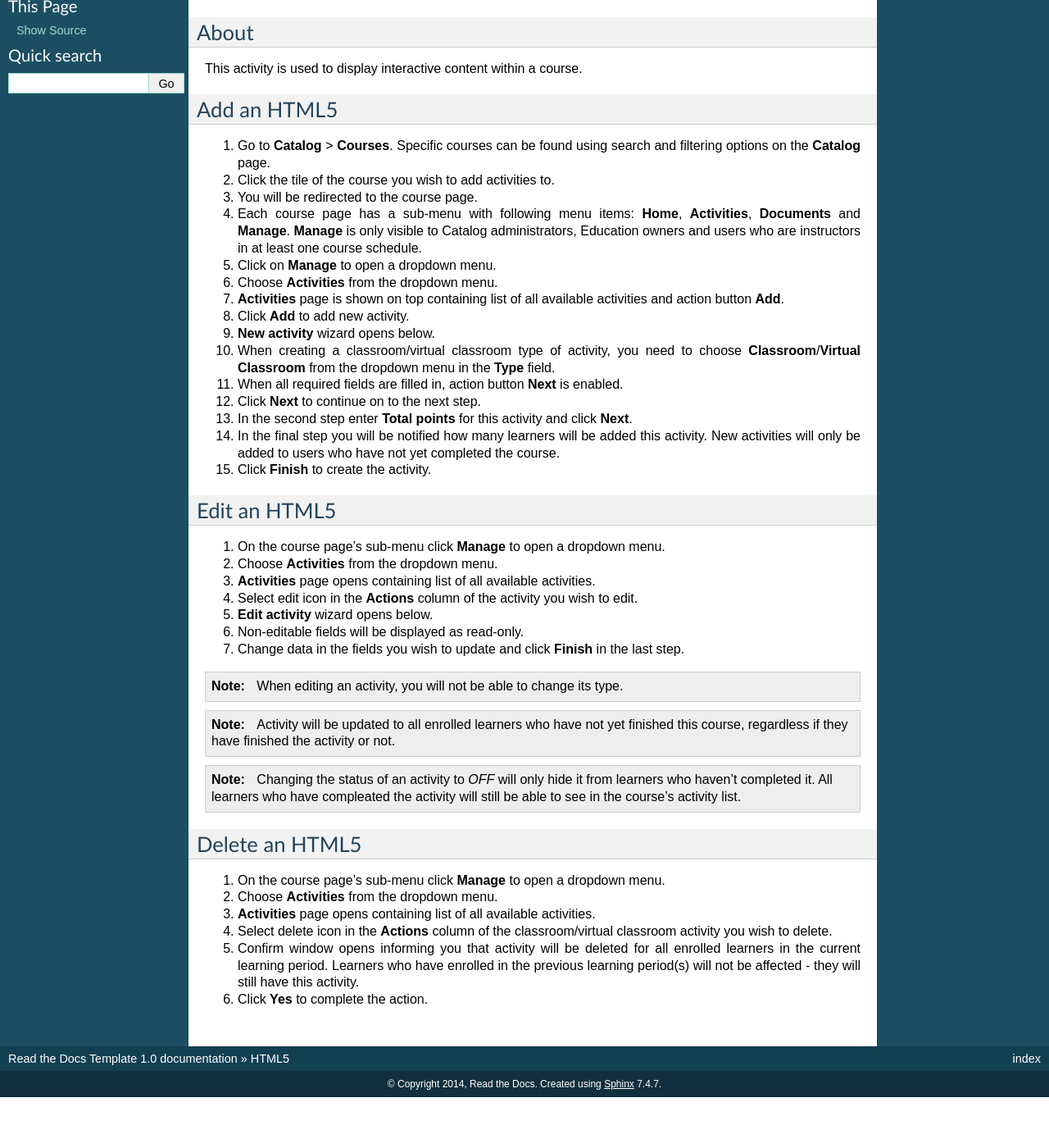
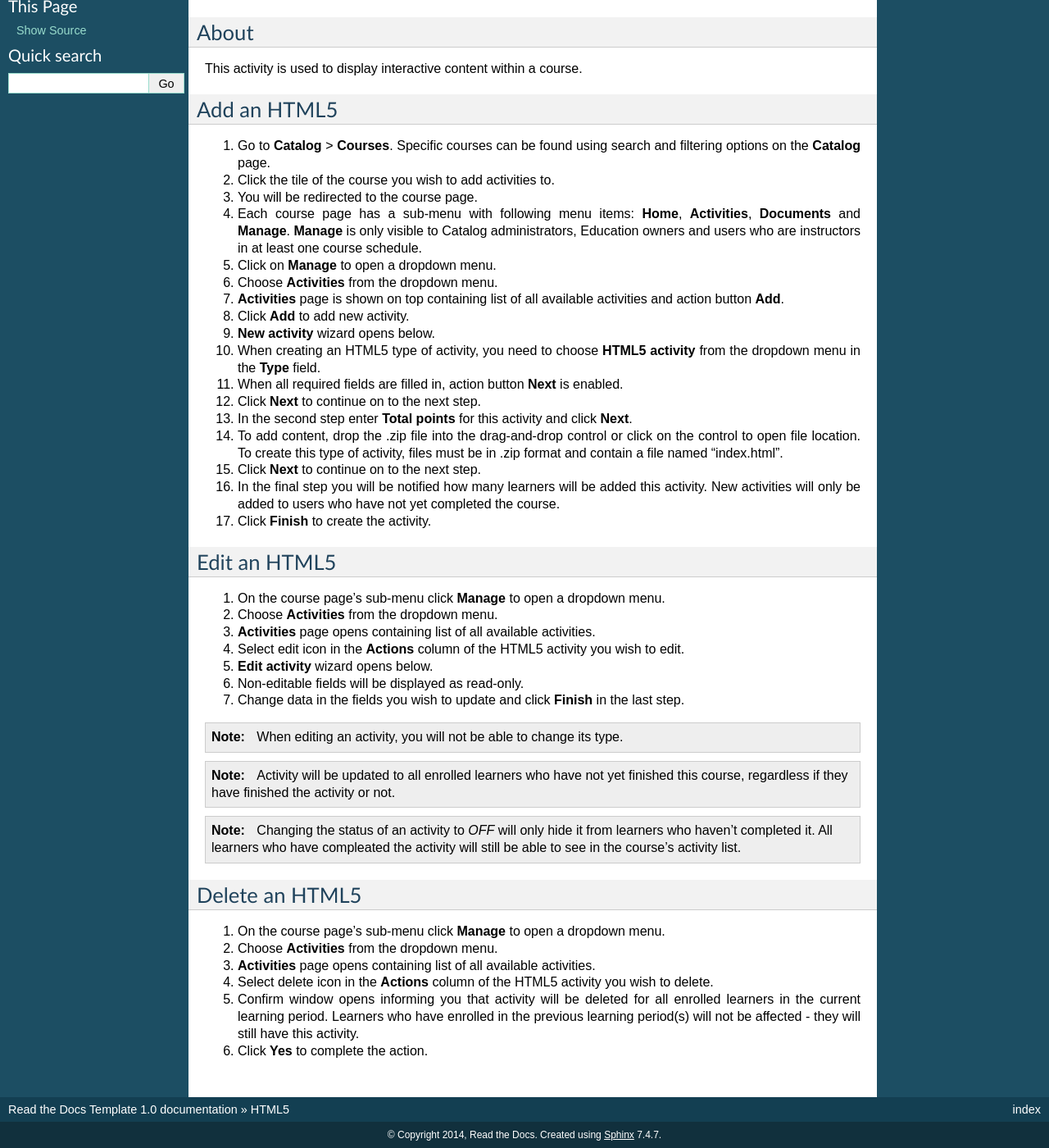
Before and after one commit to pslisko/performa365docs, a Sphinx documentation site: the page built from docs/howto/manage_activities/html5.rst, in a window 1280 px wide and 1400 px high, scrolled down 169 px. Shown: the whole window at 82% size. Built offline with Sphinx 7.4.7, drawn with Linux system fonts in a browser that asks for light colours; pages that are not in the unit, such as notebooks, are missing from menus; before the commit the page ends 1507 px from its top, so only the background shows below that.

Commit message:
Update html5.rst

```diff
--- a/docs/howto/manage_activities/html5.rst
+++ b/docs/howto/manage_activities/html5.rst
@@ -26,10 +26,12 @@ Add an HTML5
 #. **Activities** page is shown on top containing list of all available activities and action button **Add**.
 #. Click **Add** to add new activity.
 #. **New activity** wizard opens below.
-#. When creating a classroom/virtual classroom type of activity, you need to choose **Classroom**/**Virtual Classroom** from the dropdown menu in the **Type** field.
+#. When creating an HTML5 type of activity, you need to choose **HTML5 activity** from the dropdown menu in the **Type** field.
 #. When all required fields are filled in, action button **Next** is enabled.
 #. Click **Next** to continue on to the next step.
 #. In the second step enter **Total points** for this activity and click **Next**.
+#. To add content, drop the .zip file into the drag-and-drop control or click on the control to open file location. To create this type of activity, files must be in .zip format and contain a file named "index.html".
+#. Click **Next** to continue on to the next step.
 #. In the final step you will be notified how many learners will be added this activity. New activities will only be added to users who have not yet completed the course.
 #. Click **Finish** to create the activity.
 
@@ -39,7 +41,7 @@ Edit an HTML5
 #. On the course page's sub-menu click **Manage** to open a dropdown menu.
 #. Choose **Activities** from the dropdown menu.
 #. **Activities** page opens containing list of all available activities.
-#. Select edit icon in the **Actions** column of the activity you wish to edit.
+#. Select edit icon in the **Actions** column of the HTML5 activity you wish to edit.
 #. **Edit activity** wizard opens below.
 #. Non-editable fields will be displayed as read-only.
 #. Change data in the fields you wish to update and click **Finish** in the last step.
@@ -55,6 +57,6 @@ Delete an HTML5
 #. On the course page's sub-menu click **Manage** to open a dropdown menu.
 #. Choose **Activities** from the dropdown menu.
 #. **Activities** page opens containing list of all available activities.
-#. Select delete icon in the **Actions** column of the classroom/virtual classroom activity you wish to delete.
+#. Select delete icon in the **Actions** column of the HTML5 activity you wish to delete.
 #. Confirm window opens informing you that activity will be deleted for all enrolled learners in the current learning period. Learners who have enrolled in the previous learning period(s) will not be affected - they will still have this activity.
 #. Click **Yes** to complete the action.
```
